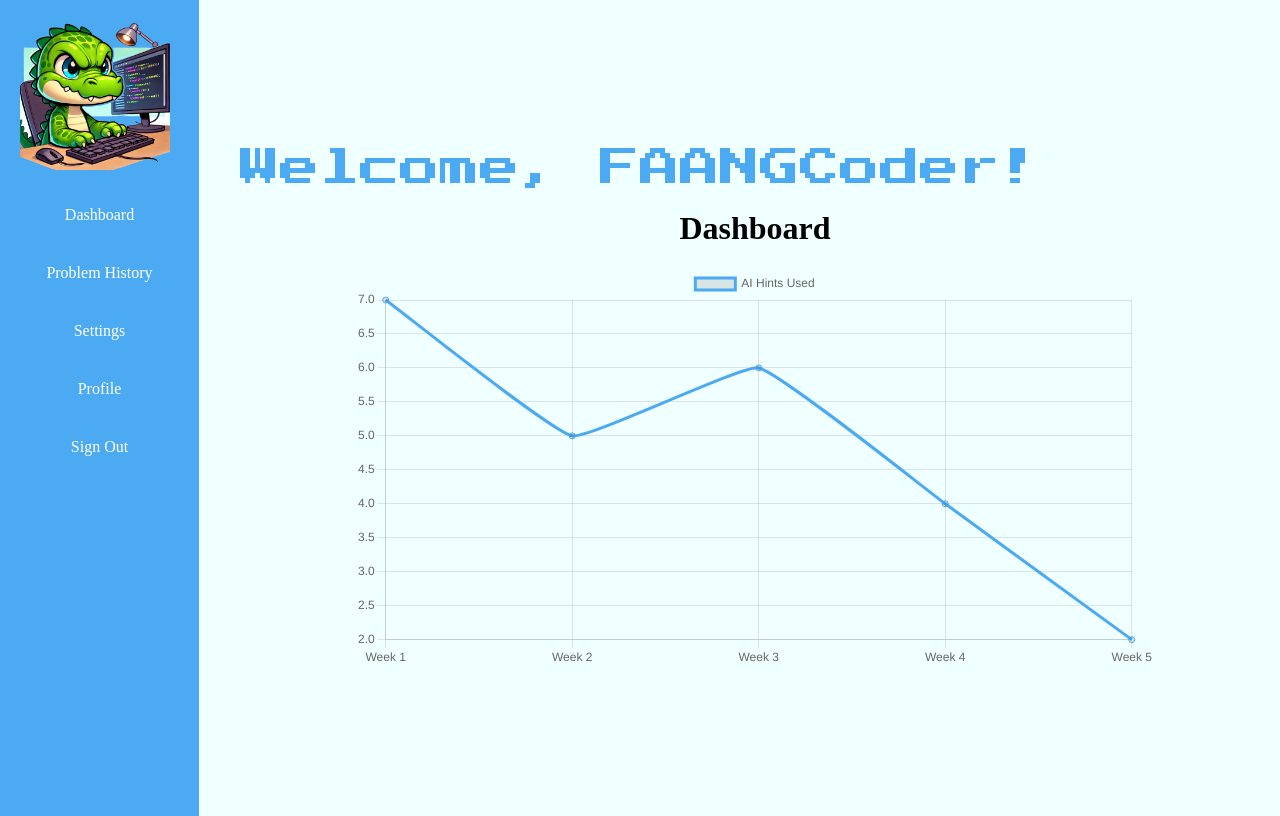
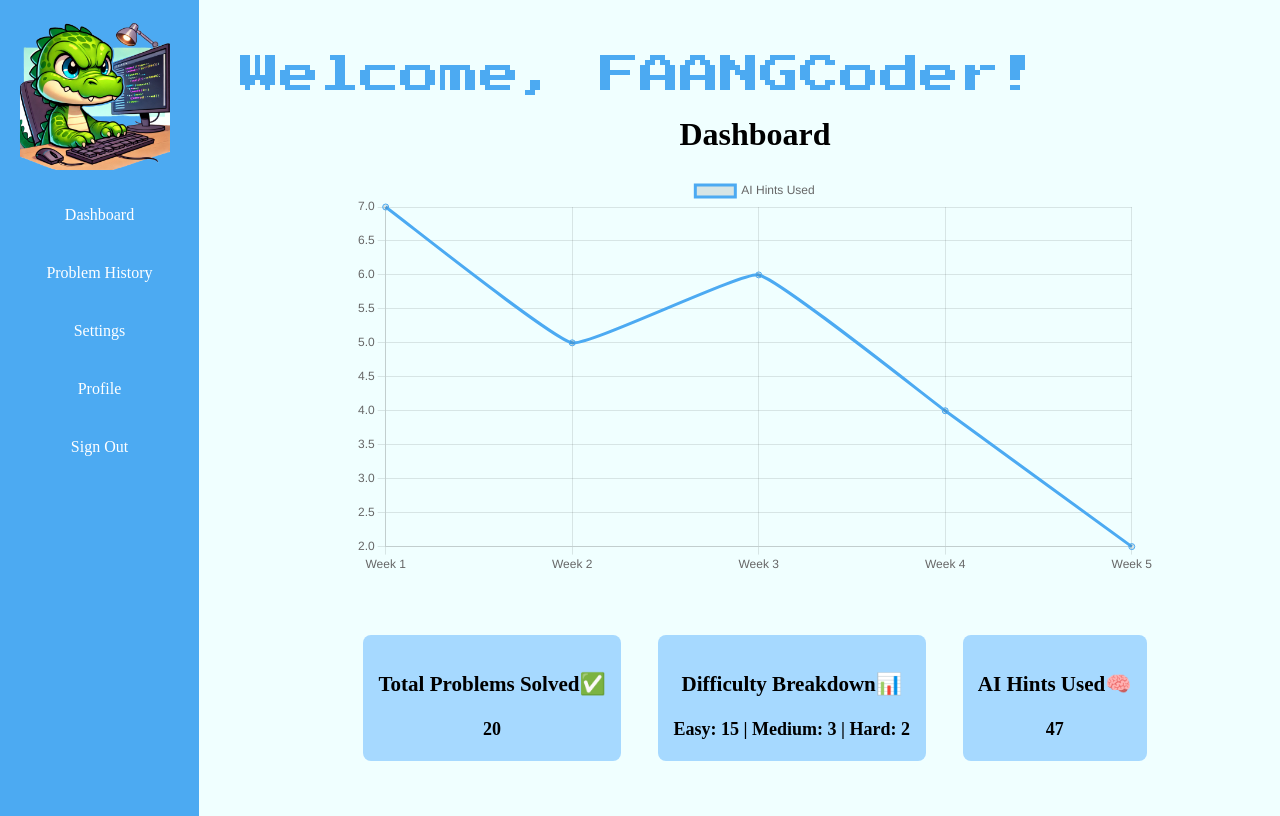
Before and after one commit to carolynw25/FAANGCode, a React (Create React App) app in the folder faang_code/: page /#/dashboard in a window 1280 px wide. Built offline with nearby package versions, Linux system fonts and the light colour scheme.

Commit message:
modifying dashboard page

```diff
--- a/faang_code/src/Pages/Dashboard/index.css
+++ b/faang_code/src/Pages/Dashboard/index.css
@@ -26,3 +26,18 @@ body {
     font-size: 40px;
     color: #4caaf2;
 }
+.stats-container {
+    display: flex;
+    gap: 20px;
+    justify-content: space-around;
+    margin-left: 230px;
+    margin-top: 60px;
+}
+
+.stat-item {
+    background-color: #a6d9ff;
+    padding: 15px;
+    border-radius: 8px;
+    font-size: 18px;
+    font-weight: bold;
+}
--- a/faang_code/src/Pages/Dashboard/index.js
+++ b/faang_code/src/Pages/Dashboard/index.js
@@ -13,6 +13,11 @@ function Dashboard() {
         //2. the user's code
         //3. the AI feedback
         // etc.?
+    //add more features:
+        //Number of Problems Solved Over Time (Another line chart or bar chart)
+        // Hints Used vs. Problems Solved Over Time (Track efficiency)
+        //recent activity: display most recent coding attempt
+        //badges
     const [chartData, setChartData] = useState({
         labels: [],
         datasets: [{
@@ -49,6 +54,13 @@ function Dashboard() {
             <div className="chart-container">
                 <Line data={chartData} options={{responsive: true, maintainAspectRatio: false}}/>
             </div>
+
+            {/* grab from DB later...*/}
+            <div className="stats-container">
+                <div className="stat-item"><h3>Total Problems Solved✅</h3><p>20</p></div>
+                <div className="stat-item"><h3>Difficulty Breakdown📊</h3><p>Easy: 15 | Medium: 3 | Hard: 2</p></div>
+                <div className="stat-item"><h3>AI Hints Used🧠</h3> <p>47</p></div>
+            </div>
         </div>
     );
 }
--- a/faang_code/src/Pages/Profile/index.js
+++ b/faang_code/src/Pages/Profile/index.js
@@ -1,4 +1,4 @@
-import React from 'react';
+import React, { useState, useEffect } from 'react';
 import './index.css';
 
 function Profile() {
```
